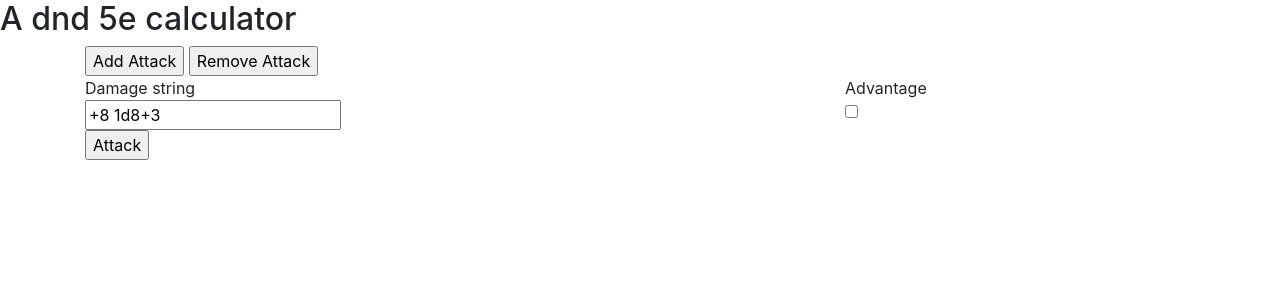
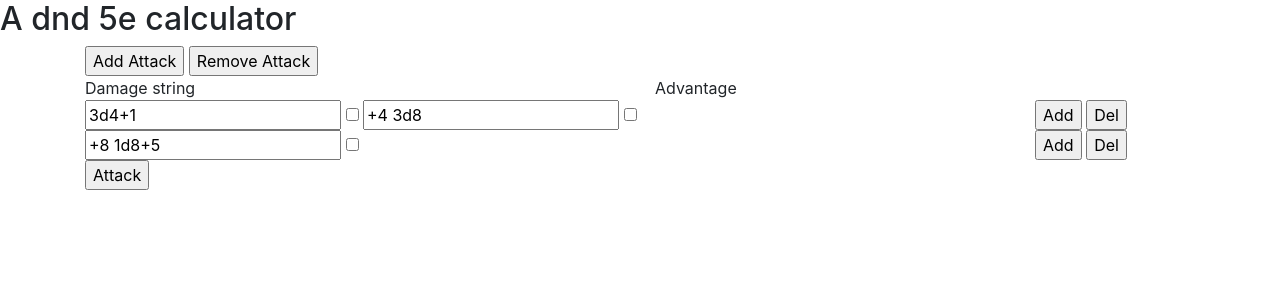
Before and after one commit to alskgj/dnd_math, a Flask app: page / in a window 1280 px wide. Shown: the top 300 px of the page. Run offline with Flask 2, Linux system fonts and the light colour scheme; some libraries are stand-ins or nearby versions.

Commit message:
Implemented subattacks

```diff
--- a/app/app.py
+++ b/app/app.py
@@ -5,12 +5,14 @@ import json
 import plotly
 
 from lib import Attack
-from forms import AttackForm2, AddForms
+from forms import AttackForm, AddForms
 
 import typing
 import logging
+from flask_bootstrap import Bootstrap
 
 app = Flask(__name__)
+Bootstrap(app)
 app.debug = True
 
 SECRET_KEY = os.urandom(32)
@@ -31,22 +33,34 @@ class UserInput:
 
         self.advantage = data['advantage']
 
+    def __repr__(self):
+        return f'{self.attack} advantage: {self.advantage}'
+
 
 def setup_logging():
     logging.basicConfig(level=logging.INFO)
     logging.getLogger("werkzeug").setLevel(logging.WARNING)
 
 
-def make_graphjson(atks: typing.List[UserInput], name=None):
-    ac_range = range(34, 2, -1)
-    x = list(ac_range)
+def make_graphjson(atks: typing.List[typing.List[UserInput]]):
+    ac_range = list(range(34, 2, -1))
 
     data = list()
     for atk in atks:
-        name = str(atk.attack)
 
-        y = [atk.attack.expected_damage(i, advantage=atk.advantage) for i in x]
-        data.append({'x': x, 'y': y, 'type': 'scatter', 'name': name})
+        total_dmg = [0 for _ in ac_range]
+        for sub_attack in atk:
+            for i, ac in enumerate(ac_range):
+                total_dmg[i] += sub_attack.attack.expected_damage(ac, advantage=sub_attack.advantage)
+        name = 'placeholder'
+
+        data.append({'x': ac_range, 'y': total_dmg, 'type': 'scatter', 'name': name})
+
+    maxy = 0
+    for element in data:
+        for dmg in element['y']:
+            if dmg > maxy:
+                maxy = int(dmg)+1
 
     graphs = [
         {
@@ -54,7 +68,7 @@ def make_graphjson(atks: typing.List[UserInput], name=None):
             'layout': {
                 'title': 'Expected damage depending on enemy AC',
                 'xaxis': {'title': 'Enemy Armor Class', 'range': [10, 20]},
-                'yaxis': {'title': 'Expected damage'}
+                'yaxis': {'title': 'Expected damage', 'range': [0, maxy]}
             }
         },
     ]
@@ -71,38 +85,70 @@ def make_graphjson(atks: typing.List[UserInput], name=None):
 
 @app.route('/', methods=('GET', 'POST'))
 def index():
-
     if 'atks' not in session:
-        session['atks'] = [{'attack': '+8 1d8+3', 'advantage': False, 'csrf_token': ''}]
-
-    attackform = AttackForm2(attacks=session["atks"])
+        session['atks'] = [
+            {'sub_attacks':
+                [{'attack': '3d4+1'},
+                 {'attack': '+4 3d8'}],
+             },
+            {'sub_attacks':
+                [{'attack': '+8 1d8+5'}],
+             }
+        ]
+    attackform = AttackForm(attacks=session["atks"])
     adderform = AddForms()
 
-    # add or remove buttons
+    # add or remove an attack row
     if adderform.validate_on_submit() and adderform.add_submit.data:
-        session['atks'] = session['atks'] + [session['atks'][0]]
-        return redirect(url_for('index'))
+        if len(session['atks']) < 4:
+            session['atks'] = session['atks'] + [session['atks'][0]]
+            session.modified = True
+            return redirect(url_for('index'))
+        else:
+            return redirect(url_for('index'))
     if adderform.validate_on_submit() and adderform.remove_submit.data:
         if len(session['atks']) > 1:
             session['atks'] = session['atks'][:-1]
+            session.modified = True
         return redirect(url_for('index'))
 
-    # generate graph
+    # add or remove an attack column
+    if attackform.validate_on_submit():
+        for i, atk in enumerate(attackform.attacks):
+            if atk.add_subattack.data:
+                if len(session['atks'][i]['sub_attacks']) < 4:
+                    session['atks'][i]['sub_attacks'] = \
+                        session['atks'][i]['sub_attacks'] + [session['atks'][i]['sub_attacks'][0]]
+
+                    session.modified = True
+                    return redirect(url_for('index'))
+
+            if atk.remove_subattack.data:
+                if len(session['atks'][i]['sub_attacks']) > 1:
+                    session['atks'][i]['sub_attacks'] = session['atks'][i]['sub_attacks'][:-1]
+
+                session.modified = True
+                return redirect(url_for('index'))
+
+    # display graph
     if attackform.validate_on_submit() and attackform.attack_submit.data:
         # persist old data
         session['atks'] = attackform.attacks.data
+        session.modified = True
 
         form_data = []
-        for i, entry in enumerate(attackform.attacks):
-            ui = UserInput(entry)
-            if ui.valid:
-                form_data.append(ui)
-
+        for entry in attackform.attacks:
+            current = []
+            for attack in entry.sub_attacks:
+                ui = UserInput(attack)
+                if ui.valid:
+                    current.append(ui)
+            form_data.append(current)
         ids, graphjson = make_graphjson(form_data)
 
-        return render_template('m.html', form=attackform, adder=adderform, ids=ids, graphJSON=graphjson)
+        return render_template('index.html', form=attackform, adder=adderform, ids=ids, graphJSON=graphjson)
 
-    return render_template('m.html', form=attackform, adder=adderform)
+    return render_template('index.html', form=attackform, adder=adderform)
 
 
 if __name__ == '__main__':
--- a/app/forms.py
+++ b/app/forms.py
@@ -7,11 +7,11 @@ import lib
 import lark
 
 
-class AttackEntryForm(FlaskForm):
+class SubAttackEntryForm(FlaskForm):
     attack = StringField()
     advantage = BooleanField(label='advantage')
 
-    def validate_attack(form, field):
+    def validate_attack(self, field):
         try:
             lib.Attack.from_string(field.data)
         except lark.exceptions.UnexpectedCharacters as larkerror:
@@ -20,7 +20,13 @@ class AttackEntryForm(FlaskForm):
             raise ValidationError(str(larkerror))
 
 
-class AttackForm2(FlaskForm):
+class AttackEntryForm(FlaskForm):
+    sub_attacks = FieldList(FormField(SubAttackEntryForm), min_entries=1)
+    add_subattack = SubmitField('Add')
+    remove_subattack = SubmitField('Del')
+
+
+class AttackForm(FlaskForm):
     """A form for one or more attacks"""
     attacks = FieldList(FormField(AttackEntryForm), min_entries=1)
     attack_submit = SubmitField('Attack')
--- a/app/lib.py
+++ b/app/lib.py
@@ -233,4 +233,4 @@ class Combat:
 if __name__ == '__main__':
     # simulate lvl 11 fighter
 
-    print(Attack.from_string('1d8 +10d7+1'))
+    print(Attack.from_string('1d8 +10d7+1 + 3d5'))
--- a/app/templates/index.html
+++ b/app/templates/index.html
@@ -1,72 +1,71 @@
-<!doctype html>
-<html>
+{% extends "base.html" %}
+{% block content %}
 
-<head>
-    <link rel="stylesheet" href="https://maxcdn.bootstrapcdn.com/bootstrap/4.0.0/css/bootstrap.min.css" integrity="sha384-Gn5384xqQ1aoWXA+058RXPxPg6fy4IWvTNh0E263XmFcJlSAwiGgFAW/dAiS6JXm" crossorigin="anonymous">
-</head>
-
-<body>
-
-<div class="formwrapper">
+  <div class="container">
     <form method="POST" action="/">
-
-        <div class="form-field">
-            {{ form.dmg_string1.label }} {{ form.dmg_string1 }}
-            {% if form.dmg_string1.errors %}
-            <ul class="errors">
-                {% for error in form.dmg_string1.errors %}
-                <li>{{ error }}</li>
-                {% endfor %}
-            </ul>
-            {% endif %}
+      <div class="row">
+        <div class="col-8">
+          {{ adder.hidden_tag() }}
+          {{ adder.add_submit }}
+          {{ adder.remove_submit }}
         </div>
 
-        <div class="form-field">{{ form.dmg_string2.label }} {{ form.dmg_string2 }}
-            {% if form.dmg_string2.errors %}
-            <ul class="errors">
-                {% for error in form.dmg_string2.errors %}
-                <li>{{ error }}</li>
-                {% endfor %}
-            </ul>
+      </div>
+    </form>
+  </div>
+
+  <div class="container">
+    <div class="row">
+      <div class="col"> Damage string</div>
+      <div class="col"> Advantage</div>
+    </div>
+
+    <form method="POST" action="/">
+      {{ form.hidden_tag() }}
+
+      {% for attack_entry_form in form.attacks %}
+        {{ attack_entry_form.hidden_tag() }}
+        <div class="row">
+
+          <div class="col-10">
+        {% for sub_attack in attack_entry_form.sub_attacks %}
+          {{ sub_attack.hidden_tag() }}
+
+            {{ sub_attack.attack }}
+            {% if sub_attack.attack.errors %}
+              {% for error in sub_attack.attack.errors %}
+                {{ error }}
+              {% endfor %}
             {% endif %}
+            {{ sub_attack.advantage }}
+
+        {% endfor %}
+          </div>
+        <div class="col">
+          {{ attack_entry_form.add_subattack }}
+          {{ attack_entry_form.remove_subattack }}
         </div>
 
-        {{ form.submit }}
+        </div>
+      {% endfor %}
+      <div class="row">
+        <div class="col"> {{ form.attack_submit }} </div>
+      </div>
     </form>
-</div>
+  </div>
 
-{% for id in ids %}
-  <h3>{{id}}</h3>
-  <div id="{{id}}"></div>
-{% endfor %}
-
-</body>
+  <div class="container-fluid">
+    <div class="row">
+      <div class="col-12">
+        {% for id in ids %}
+          <div id="{{ id }}"></div>
+        {% endfor %}
+      </div>
+    </div>
+  </div>
 
 
-<footer>
-    <!-- D3.js -->
-    <script src="{{ url_for('static', filename='js/d3.min.js')}}"></script>
-    <!-- jQuery -->
-    <script src="{{ url_for('static', filename='js/jquery-2.1.4.min.js')}}"></script>
-    <!-- Plotly.js -->
-    <script src="{{ url_for('static', filename='js/plotly-latest.min.js')}}"></script>
 
-    <!-- bootstrap stuff -->
-    <script src="https://cdnjs.cloudflare.com/ajax/libs/popper.js/1.12.9/umd/popper.min.js" integrity="sha384-ApNbgh9B+Y1QKtv3Rn7W3mgPxhU9K/ScQsAP7hUibX39j7fakFPskvXusvfa0b4Q" crossorigin="anonymous"></script>
-    <script src="https://maxcdn.bootstrapcdn.com/bootstrap/4.0.0/js/bootstrap.min.js" integrity="sha384-JZR6Spejh4U02d8jOt6vLEHfe/JQGiRRSQQxSfFWpi1MquVdAyjUar5+76PVCmYl" crossorigin="anonymous"></script>
 
-    <script type="text/javascript">
 
-        var graphs = {{graphJSON | safe}};
-        var ids = {{ids | safe}};
-
-        for(var i in graphs) {
-            Plotly.plot(ids[i], // the ID of the div, created above
-                        graphs[i].data,
-                        graphs[i].layout || {});
-        }
-
-    </script>
-</footer>
-
-</html>
+{% endblock %}
--- a/app/templates/m.html
+++ b/app/templates/m.html
@@ -9,7 +9,6 @@
           {{ adder.add_submit }}
           {{ adder.remove_submit }}
         </div>
-
       </div>
     </form>
   </div>
@@ -25,20 +24,19 @@
       {% for attack_entry_form in form.attacks %}
         <div class="row">
 
-                    <div class="col-8">
+          <div class="col">
             {{ attack_entry_form.hidden_tag() }}
             {{ attack_entry_form.attack }}
             {% if attack_entry_form.attack.errors %}
-
               {% for error in attack_entry_form.attack.errors %}
                 {{ error }}
               {% endfor %}
-
             {% endif %}
+            {{ attack_entry_form.advantage }}
           </div>
 
-                    <div class="col-4">
-                        {{ attack_entry_form.advantage }}
+          <div class="col">
+            {{ attack_entry_form.add_subattack }}
           </div>
 
         </div>
@@ -60,8 +58,4 @@
     </div>
   </div>
 
-
-
-
-
 {% endblock %}
```
Lines whose indentation alone changed are shown as unchanged.
